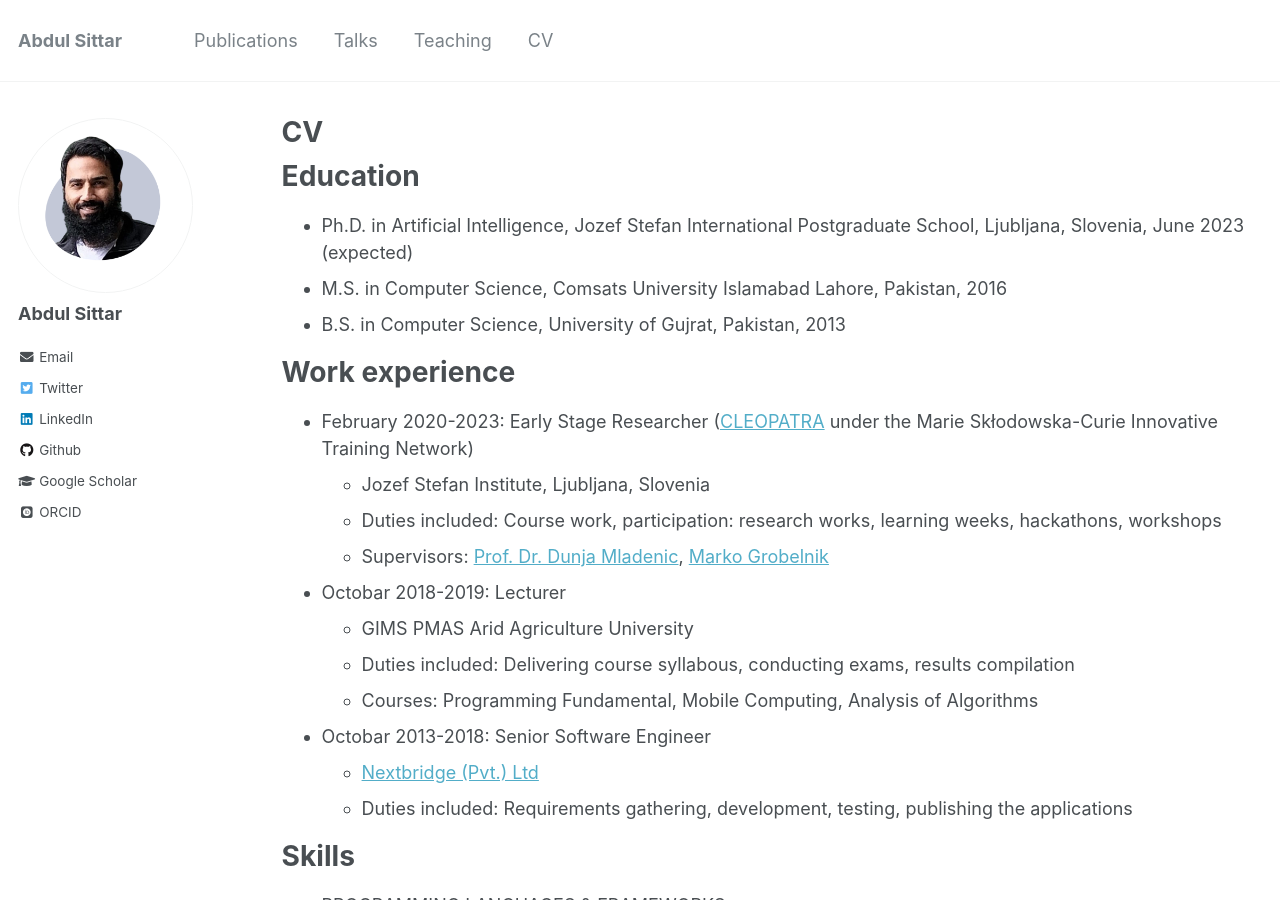
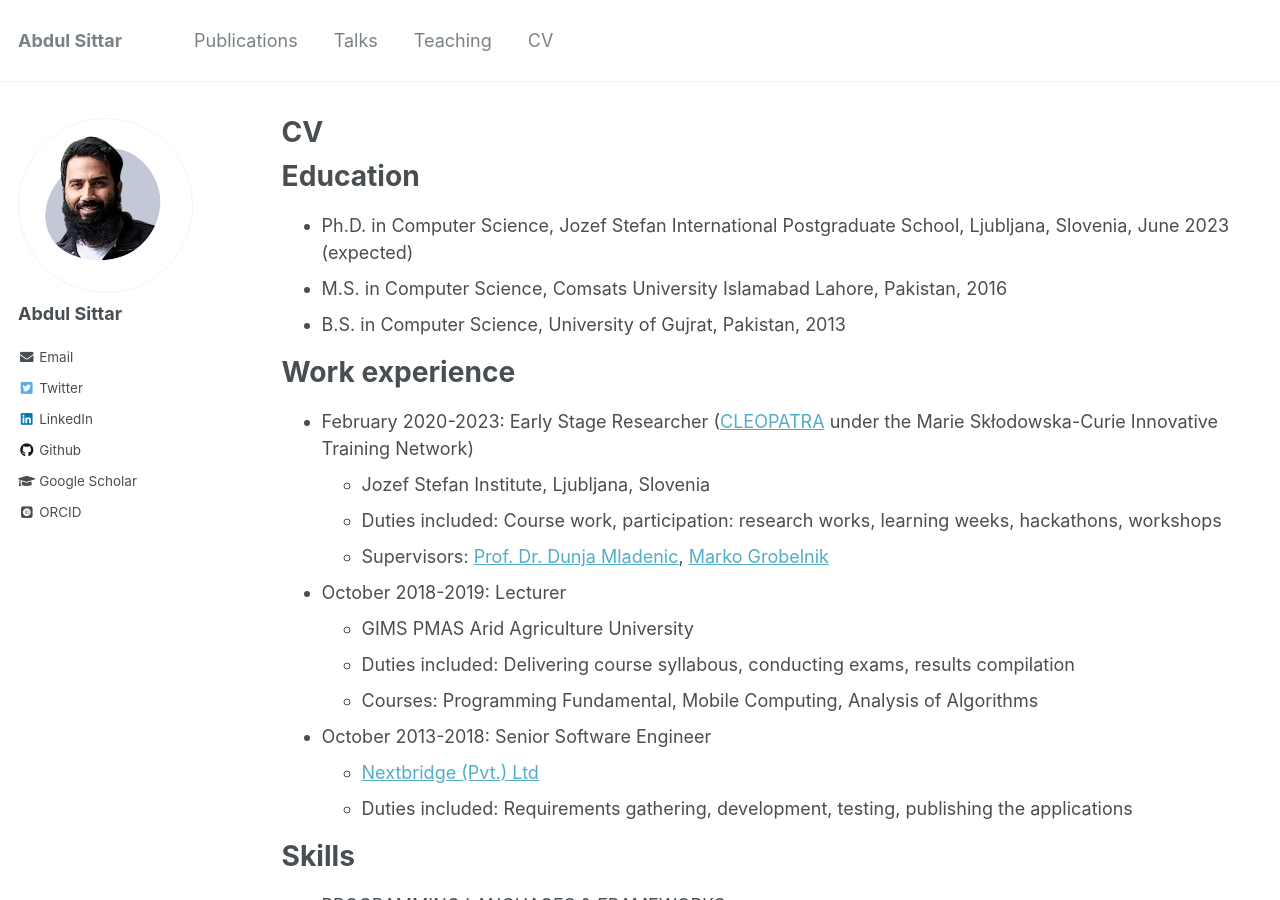
Before and after one commit to abdulsittar/abdulsittar.github.io, a Jekyll site: the page built from _pages/cv.md, in a window 1280 px wide and 900 px high. Built offline with Jekyll 4.4.1, drawn with Linux system fonts in a browser that asks for light colours; some web fonts are replaced.

Commit message:
Update cv.md

```diff
--- a/_pages/cv.md
+++ b/_pages/cv.md
@@ -11,7 +11,7 @@ redirect_from:
 
 Education
 ======
-* Ph.D. in Artificial Intelligence, Jozef Stefan International Postgraduate School, Ljubljana, Slovenia, June 2023 (expected)
+* Ph.D. in Computer Science, Jozef Stefan International Postgraduate School, Ljubljana, Slovenia, June 2023 (expected)
 * M.S. in Computer Science, Comsats University Islamabad Lahore, Pakistan, 2016
 * B.S. in Computer Science, University of Gujrat, Pakistan, 2013
 
@@ -23,12 +23,12 @@ Work experience
   * Duties included: Course work, participation: research works, learning weeks, hackathons, workshops
   * Supervisors: [Prof. Dr. Dunja Mladenic](https://ailab.ijs.si/dunja_mladenic/), [Marko Grobelnik](https://ailab.ijs.si/marko_grobelnik/)
 
-* Octobar 2018-2019: Lecturer
+* October 2018-2019: Lecturer
   * GIMS PMAS Arid Agriculture University
   * Duties included: Delivering course syllabous, conducting exams, results compilation
   * Courses: Programming Fundamental, Mobile Computing, Analysis of Algorithms
 
-* Octobar 2013-2018: Senior Software Engineer
+* October 2013-2018: Senior Software Engineer
   * [Nextbridge (Pvt.) Ltd](https://nextbridge.com/)
   * Duties included: Requirements gathering, development, testing, publishing the applications
 
```
